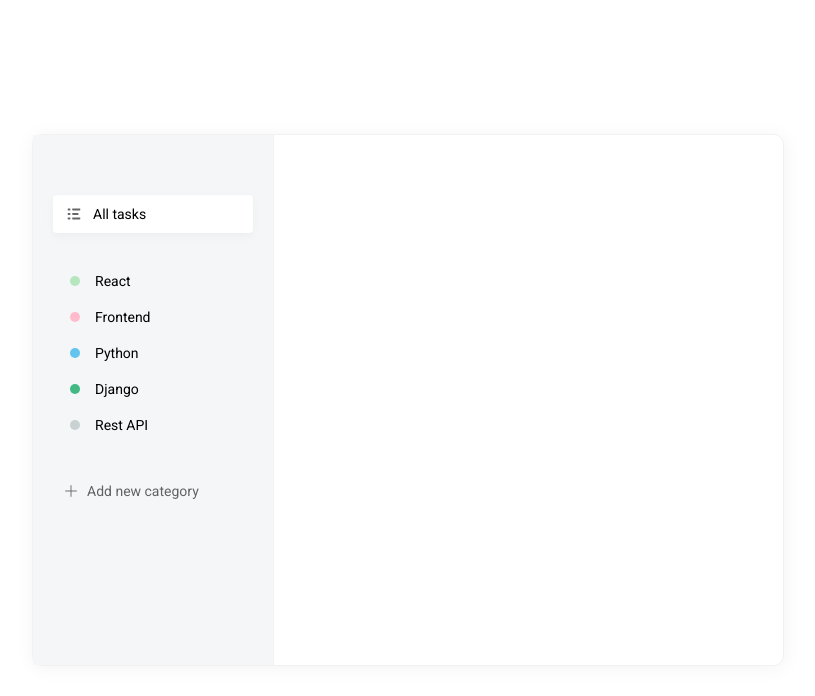
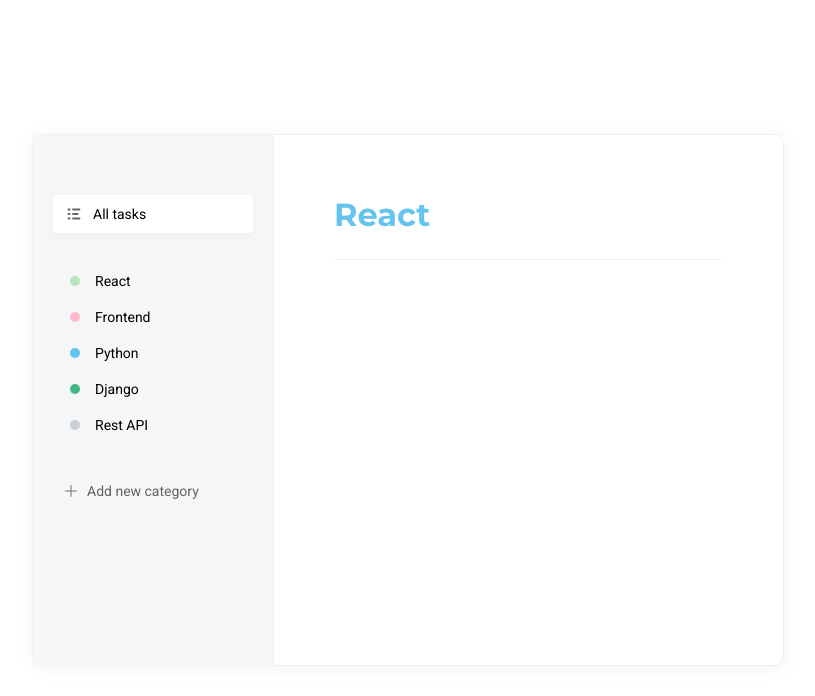
Before and after one commit to sergeigolds/react-todo, a React (Create React App) app: page / in a window 1280 px wide. Shown: the top 696 px of the page, without its empty margins (232-1047 px from the left). Built offline with nearby package versions, Linux system fonts and the light colour scheme.

Commit message:
taskbar done

```diff
--- a/public/index.html
+++ b/public/index.html
@@ -28,6 +28,10 @@
       href="https://fonts.googleapis.com/css?family=Roboto:400,500&display=swap"
       rel="stylesheet"
     />
+    <link
+      href="https://fonts.googleapis.com/css?family=Montserrat:700&display=swap"
+      rel="stylesheet"
+    />
     <title>React App</title>
   </head>
   <body>
--- a/src/App.js
+++ b/src/App.js
@@ -1,6 +1,7 @@
 import React, { useState } from "react";
 import List from "./components/List";
 import AddList from "./components/AddList";
+import Tasks from "./components/Tasks";
 
 import DB from "./assets/db.json";
 
@@ -43,12 +44,20 @@ function App() {
           ]}
         />
 
-        <List items={lists} isRemovable={true} />
+        <List
+          items={lists}
+          onRemove={() => {
+            alert(1);
+          }}
+          isRemovable
+        />
 
         <AddList onAdd={onAddNewCategory} colors={DB.colors} />
       </div>
 
-      <div className="todo_tasks"></div>
+      <div className="todo__tasks">
+        <Tasks />
+      </div>
     </div>
   );
 }
--- a/src/components/AddList/index.jsx
+++ b/src/components/AddList/index.jsx
@@ -11,6 +11,12 @@ const AddList = ({ colors, onAdd }) => {
   const [selectedColor, selectColor] = useState(colors[0].id);
   const [inputValue, setInputValue] = useState("");
 
+  const onClosePopup = () => {
+    setVisiblePopup(false);
+    setInputValue("");
+    selectColor(colors[0].id);
+  };
+
   const addNewCategory = () => {
     if (!inputValue) {
       alert("Add category name");
@@ -18,8 +24,8 @@ const AddList = ({ colors, onAdd }) => {
     }
 
     const color = colors.filter(c => c.id === selectedColor)[0].name;
-
-    onAdd({ id: Math.random(), name: inputValue, color: color });
+    onAdd({ id: Math.random(), name: inputValue, color });
+    onClosePopup();
   };
 
   return (
@@ -60,7 +66,7 @@ const AddList = ({ colors, onAdd }) => {
       {isVisiblePopup && (
         <div className="add-list__popup">
           <img
-            onClick={() => setVisiblePopup(false)}
+            onClick={onClosePopup} // Fix Here
             src={closeSvg}
             alt="Close Popup"
             className="add-list__popup-close-btn"
--- a/src/components/List/List.scss
+++ b/src/components/List/List.scss
@@ -1,4 +1,6 @@
 .list {
+  $self: &;
+
   margin-bottom: 30px;
 
   li {
@@ -7,6 +9,18 @@
     padding: 10px 12px;
     cursor: pointer;
 
+    &:hover #{$self}__remove-icon {
+      opacity: 0.2;
+    }
+
+    #{$self}__remove-icon {
+      opacity: 0;
+
+      &:hover {
+        opacity: 0.8;
+      }
+    }
+
     &.active {
       background: #fff;
       box-shadow: 0px 3px 10px rgba(0, 0, 0, 0.04);
@@ -14,7 +28,7 @@
     }
 
     &:hover {
-      background: rgba(255, 255, 255, 0.5)
+      background: rgba(255, 255, 255, 0.5);
     }
 
     .badge {
@@ -32,5 +46,9 @@
         }
       }
     }
+
+    span {
+      flex: 1;
+    }
   }
 }
--- a/src/components/List/index.jsx
+++ b/src/components/List/index.jsx
@@ -1,11 +1,19 @@
 import React from "react";
 import classNames from "classnames";
+
+import removeSvg from "../../assets/img/remove.svg";
 
 import Badge from "../Badge";
 
 import "./List.scss";
 
-const List = ({ items, isRemovable, onClick }) => {
+const List = ({ items, isRemovable, onClick, onRemove }) => {
+  const removeList = item => {
+    if (window.confirm("Are you sure to delete category")) {
+      onRemove(item);
+    }
+  };
+
   return (
     <ul onClick={onClick} className="list">
       {items.map((item, index) => (
@@ -14,7 +22,17 @@ const List = ({ items, isRemovable, onClick }) => {
           className={classNames(item.className, { active: item.active })}
         >
           <i>{item.icon ? item.icon : <Badge color={item.color} />}</i>
+
           <span>{item.name}</span>
+
+          {isRemovable && (
+            <img
+              onClick={() => removeList(item)}
+              src={removeSvg}
+              className="list__remove-icon"
+              alt="remove category"
+            />
+          )}
         </li>
       ))}
     </ul>
--- /dev/null
+++ b/src/components/Tasks/Tasks.scss
@@ -0,0 +1,11 @@
+.tasks {
+  &__title {
+    font-family: Montserrat;
+    font-weight: bold;
+    font-size: 32px;
+    line-height: 39px;
+    color: #64c4ed;
+    padding-bottom: 25px;
+    border-bottom: 1px solid #f2f2f2;
+  }
+}
--- /dev/null
+++ b/src/components/Tasks/index.jsx
@@ -0,0 +1,13 @@
+import React from "react";
+
+import "./Tasks.scss";
+
+const Tasks = () => {
+  return (
+    <div className="tasks">
+      <h2 className="tasks__title">React</h2>
+    </div>
+  );
+};
+
+export default Tasks;
--- a/src/index.scss
+++ b/src/index.scss
@@ -12,6 +12,7 @@
 
 .todo {
   position: absolute;
+  display: flex;
   left: 50%;
   top: 50%;
   width: 750px;
@@ -27,6 +28,11 @@
     height: calc(100% - 120px);
     border-right: 1px solid #f1f1f1;
     padding: 60px 20px;
+  }
+
+  &__tasks {
+    flex: 1;
+    padding: 60px;
   }
 }
 
```
